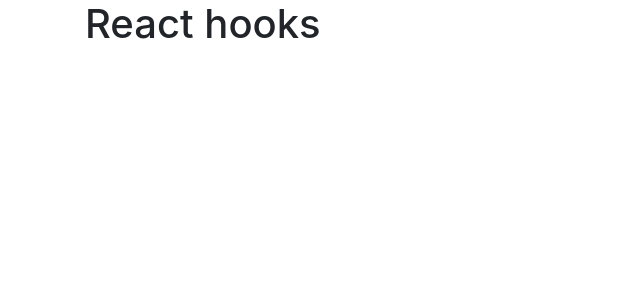
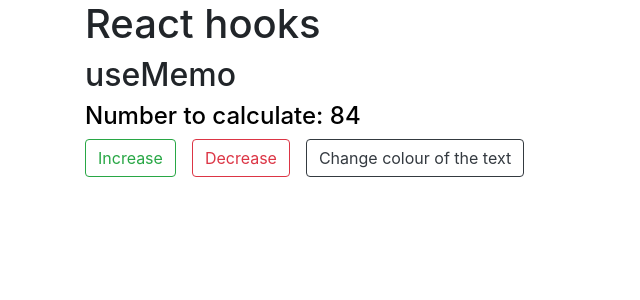
Before and after one commit to roman89ua/react-hooks, a React (Create React App) app: page / in a window 1280 px wide. Shown: the top 300 px of the page, without its empty margins (0-640 px from the left). Built offline with nearby package versions, Linux system fonts and the light colour scheme.

Commit message:
done with useMemo hook

```diff
--- a/src/App.js
+++ b/src/App.js
@@ -3,6 +3,7 @@ import "./App.css";
 // import UseState from "./components/useState";
 // import UseEffect from "./components/useEffect";
 // import UseRef from "./components/useRef";
+import UseMemo from "./components/useMemo";
 
 function App() {
   return (
@@ -11,6 +12,7 @@ function App() {
       {/* <UseState /> */}
       {/* <UseEffect /> */}
       {/* <UseRef /> */}
+      <UseMemo />
     </div>
   );
 }
--- a/src/components/useMemo.js
+++ b/src/components/useMemo.js
@@ -0,0 +1,55 @@
+import React, { useState, useMemo, useEffect } from "react";
+
+function someComplexCalculations(numb) {
+  console.log(someComplexCalculations.name);
+  let i = 0;
+  while (i < 1000000000) i++;
+  return numb * 2;
+}
+
+const UseMemo = () => {
+  const [numb, setNumb] = useState(42);
+  const computed = useMemo(() => {
+    return someComplexCalculations(numb);
+  }, [numb]);
+  const [col, setCol] = useState(false);
+
+  const textCol = useMemo(() => {
+    return {
+      color: col ? "red" : "black",
+    };
+  }, [col]);
+
+  useEffect(() => {
+    console.log("textCol has been rerendered");
+  }, [textCol]);
+
+  return (
+    <React.Fragment>
+      <h2>useMemo</h2>
+      <h4 style={textCol}>Number to calculate: {computed}</h4>
+      <button
+        onClick={() => setNumb((prev) => prev + 1)}
+        type="button"
+        className="btn btn-outline-success marginRight1rem"
+      >
+        Increase
+      </button>
+      <button
+        onClick={() => setNumb((prev) => prev - 1)}
+        type="button"
+        className="btn btn-outline-danger marginRight1rem"
+      >
+        Decrease
+      </button>
+      <button
+        onClick={() => setCol((prev) => !prev)}
+        type="button"
+        className="btn btn-outline-dark"
+      >
+        Change colour of the text
+      </button>
+    </React.Fragment>
+  );
+};
+export default UseMemo;
```
